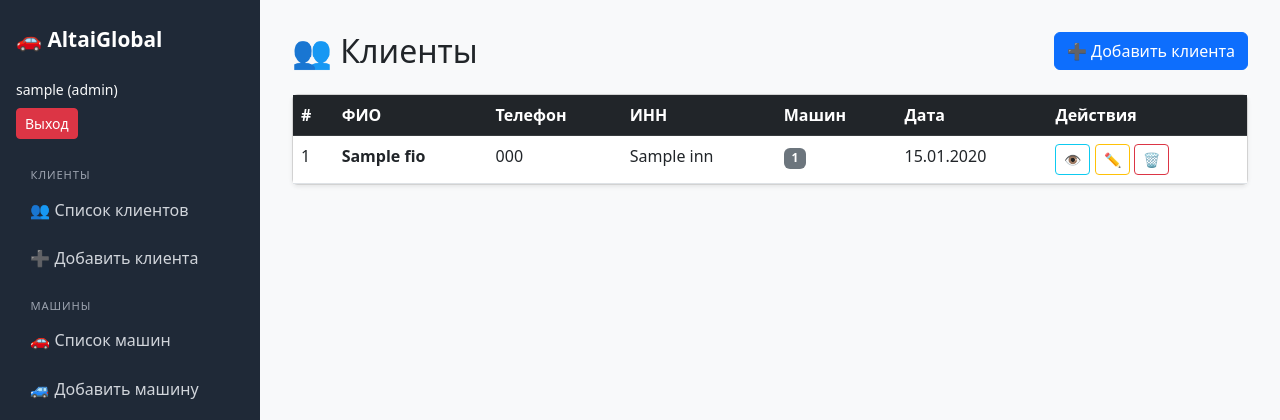
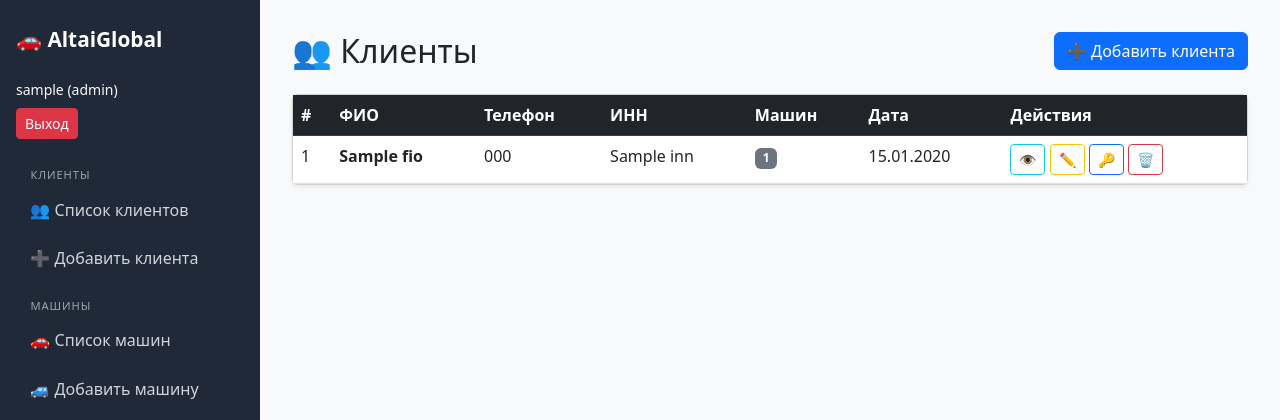
Before and after one commit to Ilim666/AltaiGlobal, a Flask app: template templates/clients.html in a window 1280 px wide. Shown: the top 420 px of the page. Run offline with Flask 3, Linux system fonts and the light colour scheme; the visitor is signed in with stand-in values (Sample User, id 1); tables that the repository leaves empty hold one stand-in row (values such as "Sample post"); the template is opened without the code that fills it: most values are stand-ins (such as "Sample title", 1, 10 or a date in 2020); parts of the project's set-up code (start-up, migrations or seed data) failed here and were passed over.

Commit message:
Add token generation link for clients

```diff
--- a/templates/clients.html
+++ b/templates/clients.html
@@ -36,6 +36,7 @@
                     <a href="/client/{{ c.id }}" class="btn btn-sm btn-outline-info" title="Детали">👁</a>
                     {% if session.get('role') == 'admin' %}
                     <a href="/edit-client/{{ c.id }}" class="btn btn-sm btn-outline-warning" title="Редактировать">✏️</a>
+                    <a href="/generate-token?client_id={{ c.id }}" class="btn btn-sm btn-outline-primary" title="Создать токен">🔑</a>
                     <form method="post" action="/delete-client/{{ c.id }}" class="d-inline"
                           onsubmit="return confirm('Удалить клиента и все его машины?')">
                         <button class="btn btn-sm btn-outline-danger" title="Удалить">🗑</button>
```
